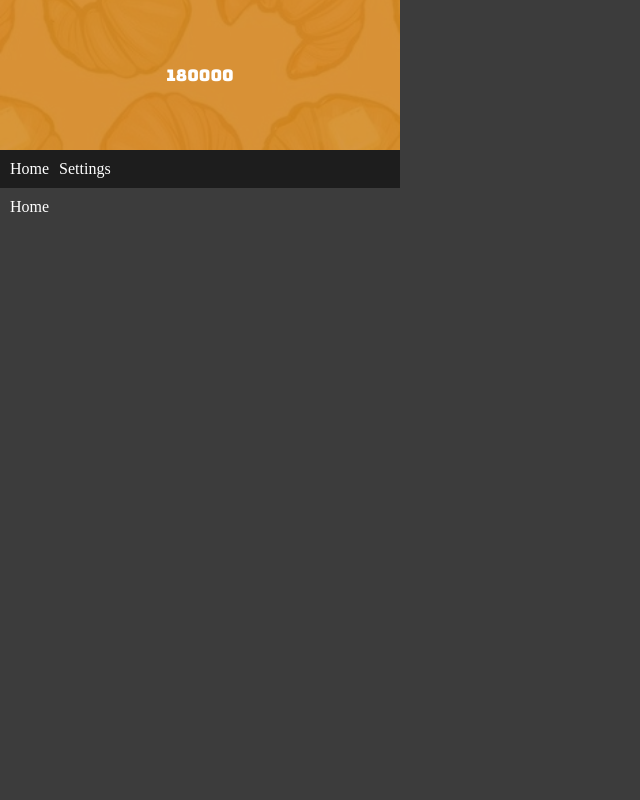
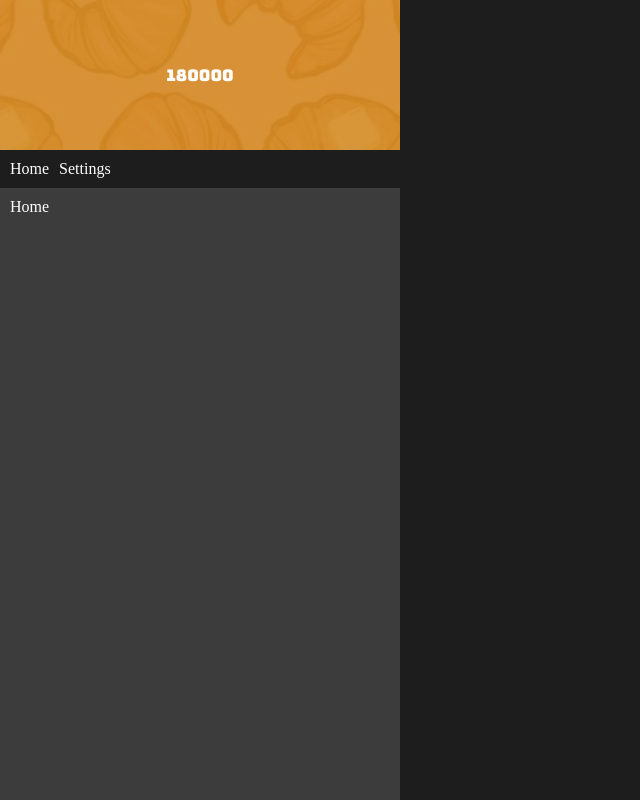
Before and after one commit to Croissant-discord/datamine-app, a Vue app: page / in a window 1280 px wide. Shown: the whole page, without its empty margins (0-640 px from the left). Built offline with nearby package versions, Linux system fonts and the light colour scheme.

Commit message:
Add files via upload

```diff
--- a/src/App.vue
+++ b/src/App.vue
@@ -1,18 +1,18 @@
 <template>
-  <div class="main-container" style="">
+  <div class="page-wrapper">
+    <div class="main-container">
       <div class="Hero">
         180000
       </div>
-
       <nav style="background-color: #1d1d1d;">
         <router-link to="/">Home</router-link>
         <router-link to="/settings">Settings</router-link>
       </nav>
-
       <router-view />
     </div>
+    <div class="side-box"></div>
+  </div>
 </template>
-
 <style>
   html, body {
     margin: 0;
@@ -20,40 +20,51 @@
     background-color: #3c3c3c;
   }
 </style>
-
 <style scoped>
+  .page-wrapper {
+    display: flex;
+    justify-content: center;
+    min-height: 100vh;
+  }
+  .main-container {
+    width: 100%;
+    max-width: 700px;
+  }
   .Hero {
     width: 100%;
     max-width: 700px;
-
     height: 150px;
-
     font-family: 'Bungee', sans-serif;
     color: #fff;
     background-image: url('@/assets/hero.svg');
     background-size: cover;
-
     background-color: #CE7F1F;
     display: flex;
     align-items: center;
     justify-content: center;
   }
-
   nav {
     background-color: #1d1d1d;
     padding: 10px;
     gap: 10px;
     display: flex;
   }
-
   nav :deep(a) {
     color: #fff;
     text-decoration: none;
   }
-
+  .side-box {
+    display: none;
+    background-color: #1d1d1d;
+  }
   @media (min-width: 700px) {
     .main-container {
+      flex-shrink: 0;
       max-width: 400px;
+    }
+    .side-box {
+      display: block;
+      flex: 1;
     }
   }
 </style>
```
Lines whose indentation alone changed are shown as unchanged.
